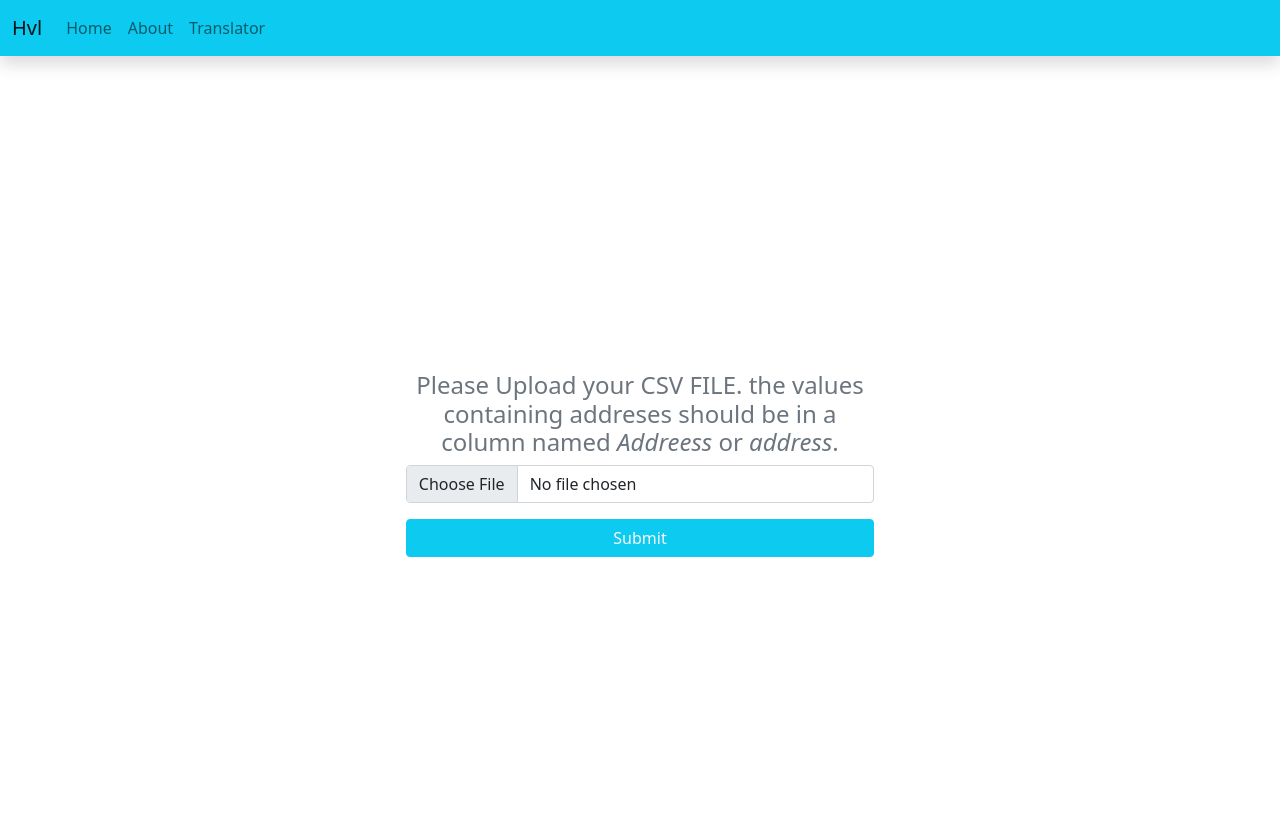
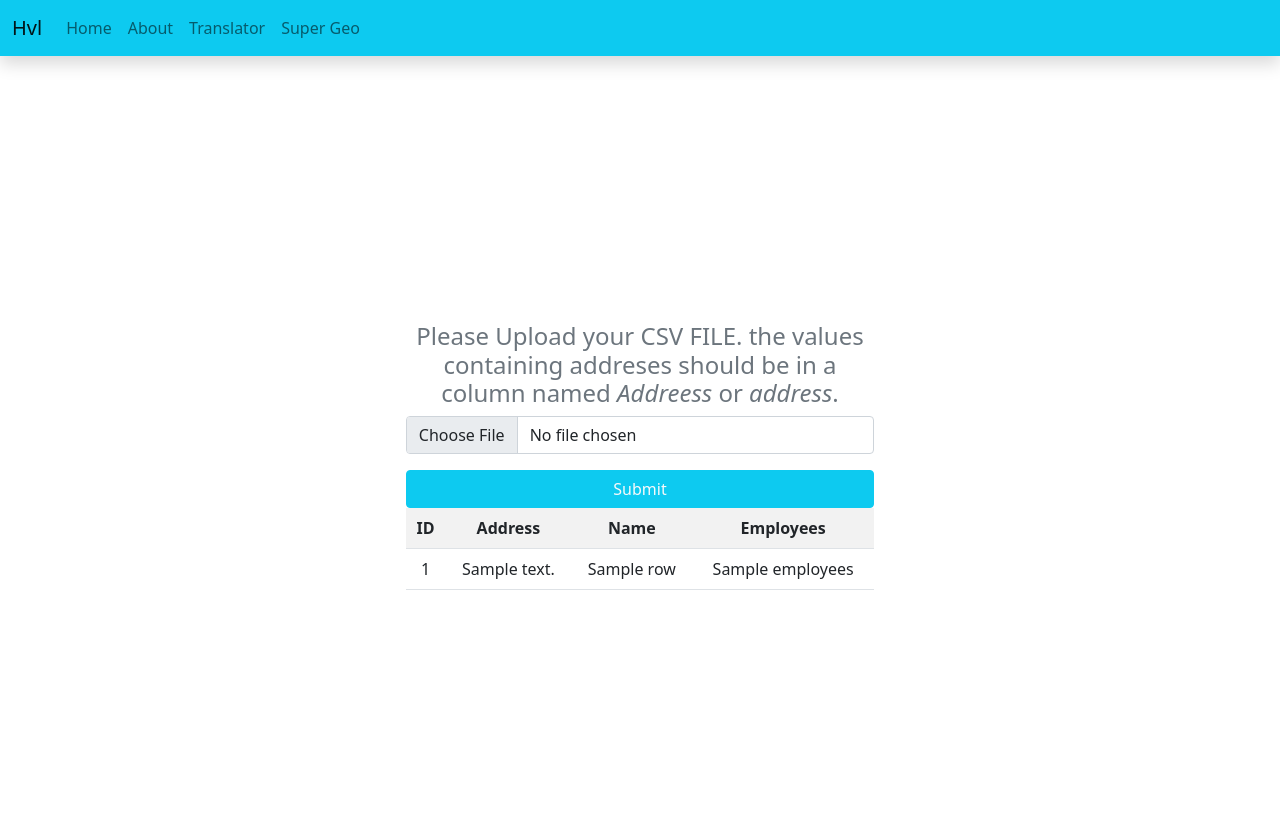
Before and after one commit to haval95/Dejango_blog, a Django app: template templates/superGeo.html in a window 1280 px wide. Shown: the top 830 px of the page. Run offline with Django 4.2, Linux system fonts and the light colour scheme; the template is opened without the code that fills it: most values are stand-ins (such as "Sample title", 1, 10 or a date in 2020).

Commit message:
table data read and returned

```diff
--- a/templates/base.html
+++ b/templates/base.html
@@ -42,6 +42,9 @@
                     <li class="nav-item">
                         <a class="nav-link" href="{% url 'translator_view' %}">Translator </a>
                     </li>
+                    <li>
+                        <a class="nav-link" href="{% url 'supergeo_view' %}">Super Geo</a>
+                    </li>
                 </ul>
             </div>
         </div>
--- a/templates/superGeo.html
+++ b/templates/superGeo.html
@@ -3,14 +3,36 @@
 
 
 <div class=" d-flex align-items-center justify-content-center vh-100 ">
-    <form action="{% url 'supergeo_view' %}" method="post" class="text-center col-5">
+    <form action="{% url 'supergeo_view' %}" method="post" enctype="multipart/form-data" class="text-center col-5">
         {%csrf_token%}
         <h4 class="text-secondary"> Please Upload your CSV FILE. the values containing addreses should be in a column
             named <span class="fst-italic">Addreess</span>
             or <span class="fst-italic">address</span>.</h4>
-        <input type="file" name="file" class="form-control w-100 " />
+        <input type="file" name="my_file" class="form-control w-100 " />
         <input class="btn btn-info w-100 mt-3 text-light" type="submit" value="Submit">
+        <div>
+            {%if table%}
+            <table class="table table-striped">
+                <tr>
+                    <th scope="col">ID</th>
+                    <th scope="col">Address</th>
+                    <th scope="col">Name</th>
+                    <th scope="col">Employees</th>
+                </tr>
+
+                {% for row in table %}
+                <tr>
+                    <td scope="col">{{ row.id }}</td>
+                    <td scope="col">{{ row.address }}</td>
+                    <td scope="col">{{ row.name }}</td>
+                    <td scope="col">{{ row.employees }}</td>
+                </tr>
+                {% endfor %}
+            </table>
+            {%endif%}
+        </div>
     </form>
 
 </div>
+
 {%endblock content %}
```
Also changed, not shown: superGeo/mydata.csv (added, +11 -0 lines), superGeo/views.py (+8 -4 lines).
